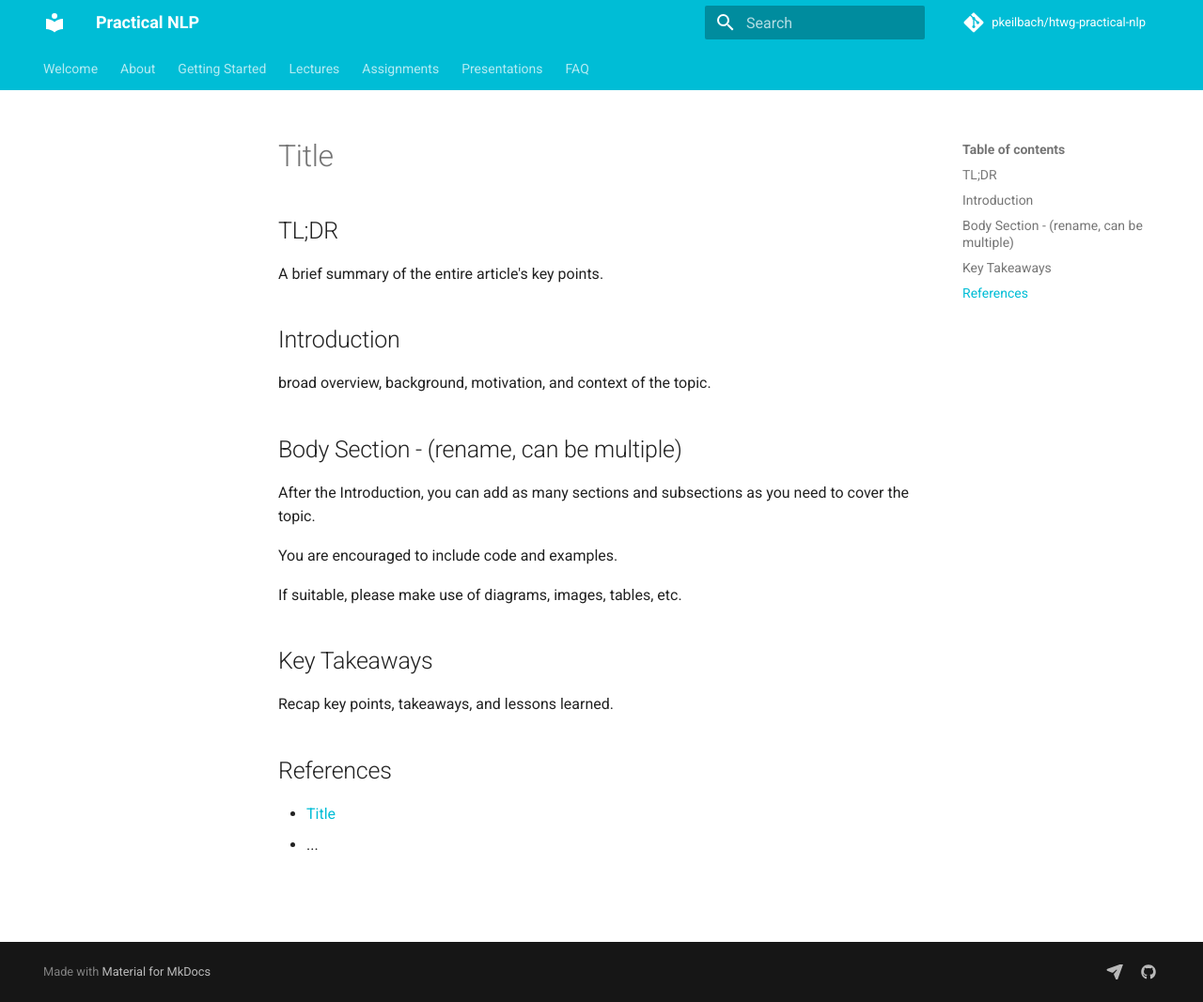
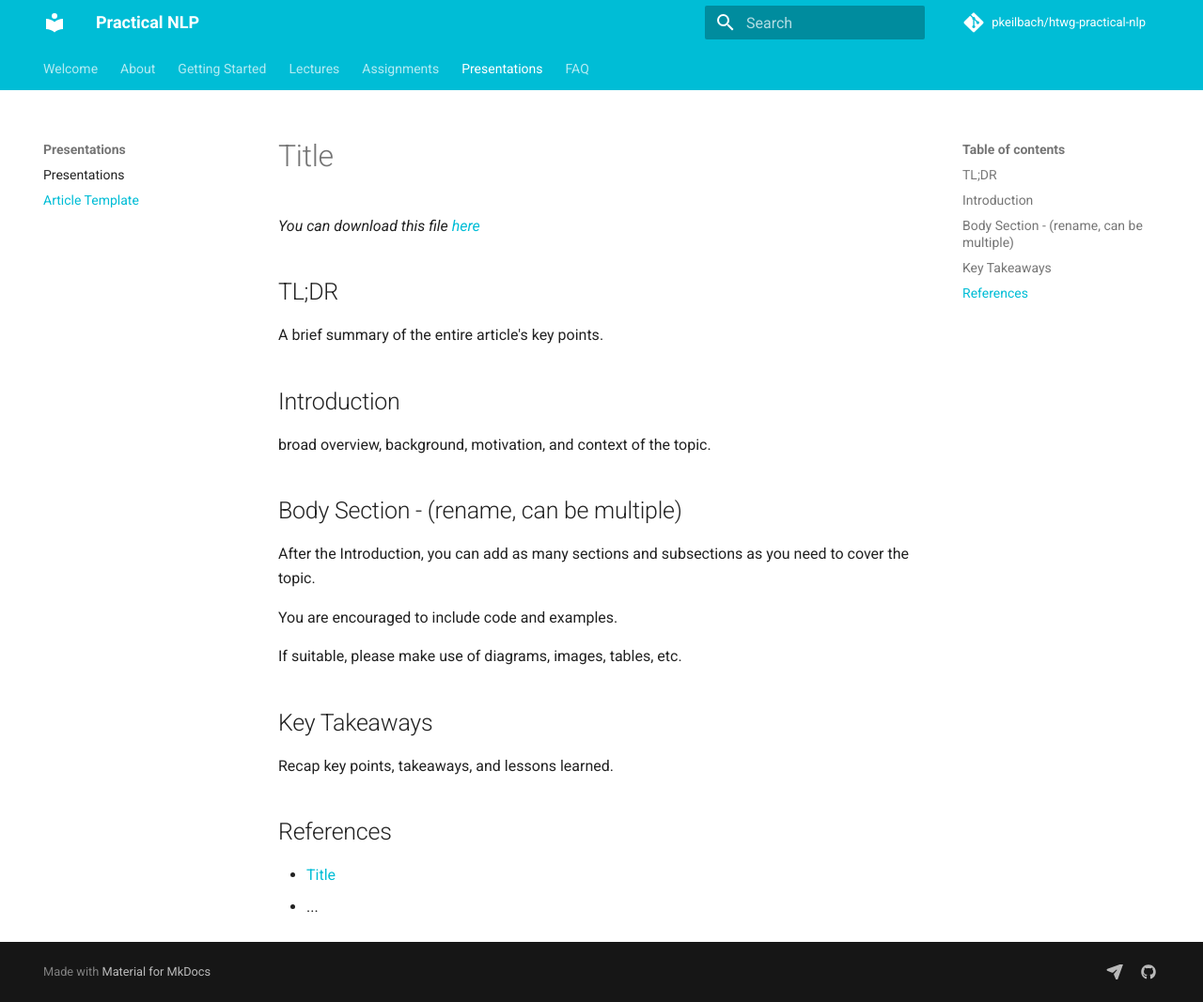
Before and after one commit to pkeilbach/htwg-practical-nlp, an MkDocs documentation site: the page built from docs/presentations/template.md, in a window 1280 px wide and 1067 px high. Shown: the whole window at 94% size. Built offline with MkDocs 1.6.1 and Material for MkDocs 9.7.7, drawn with Linux system fonts in a browser that asks for light colours; comment, search, counter and statistics services are not loaded.

Commit message:
add article template

```diff
--- a/docs/presentations/template.md
+++ b/docs/presentations/template.md
@@ -1,4 +1,6 @@
 # Title
+
+_You can download this file [here](https://github.com/pkeilbach/htwg-practical-nlp/blob/main/docs/presentations/template.md)_
 
 ## TL;DR
 
--- a/mkdocs.yml
+++ b/mkdocs.yml
@@ -56,5 +56,7 @@ nav:
       - lectures/nlp_intro.md
       - lectures/nlp_pipeline.md
   - Assignments: assignments.md
-  - Presentations: presentations/presentations.md
+  - Presentations:
+      - presentations/presentations.md
+      - Article Template: presentations/template.md
   - FAQ: faq.md
```
Also changed, not shown: docs/presentations/presentations.md (+1 -1 lines).
